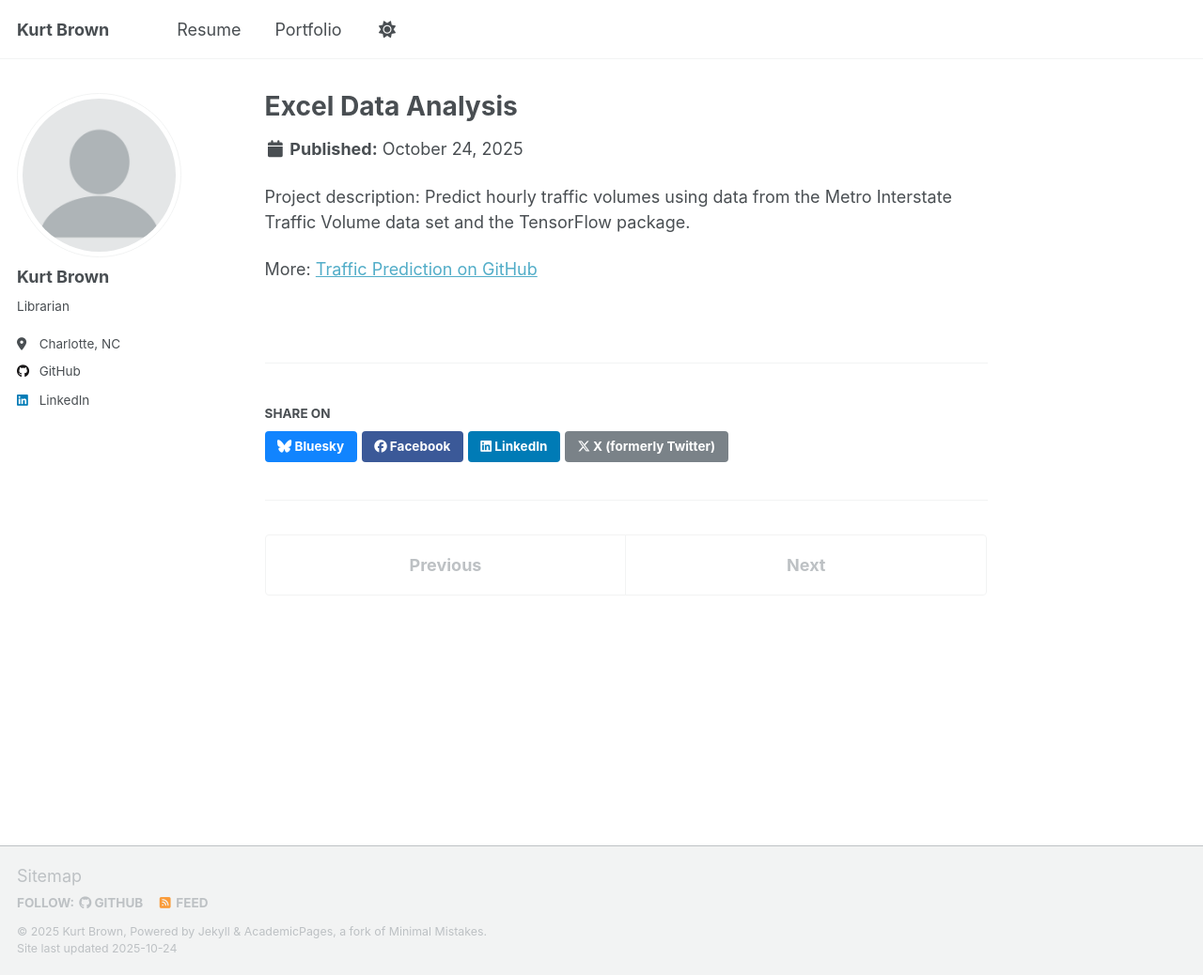
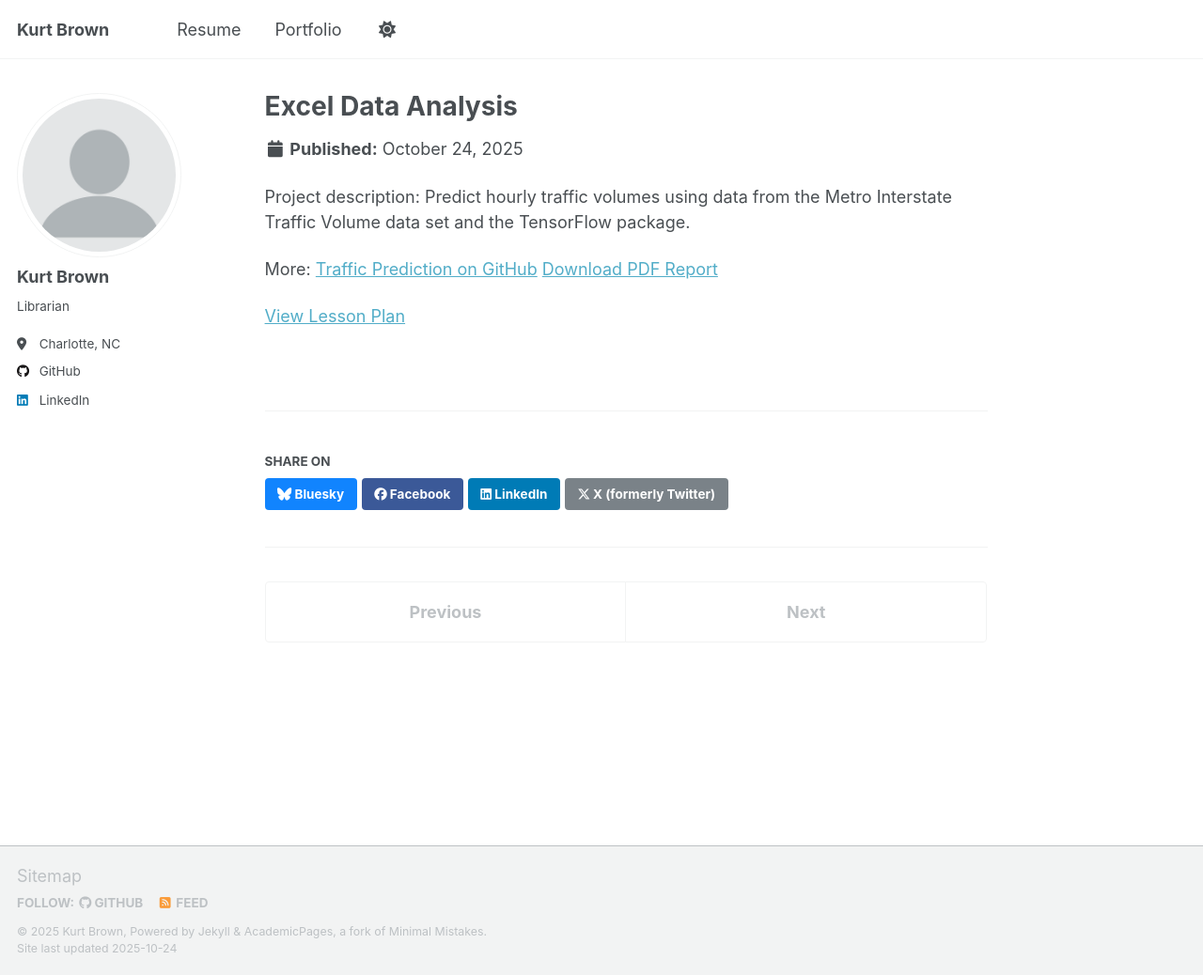
Before and after one commit to klbrown13/klbrown13.github.io, a Jekyll site: the page built from _portfolio/portfolio-3.md, in a window 1280 px wide and 1038 px high. Shown: the whole window at 94% size. Built offline with Jekyll 4.4.1, drawn with Linux system fonts in a browser that asks for light colours; a script that is not in the unit is left out.

Commit message:
Update portfolio-3.md

```diff
--- a/_portfolio/portfolio-3.md
+++ b/_portfolio/portfolio-3.md
@@ -7,3 +7,6 @@ collection: portfolio
 Project description: Predict hourly traffic volumes using data from the Metro Interstate Traffic Volume data set and the TensorFlow package.
 
 More: [Traffic Prediction on GitHub](https://github.com/maggiewolff/graduate-studies/tree/main/Traffic-Prediction)
+[Download PDF Report](files/Lesson Plan.pdf)
+
+<a href="files/Lesson Plan.pdf" target="_blank" rel="noopener noreferrer">View Lesson Plan</a>
```
